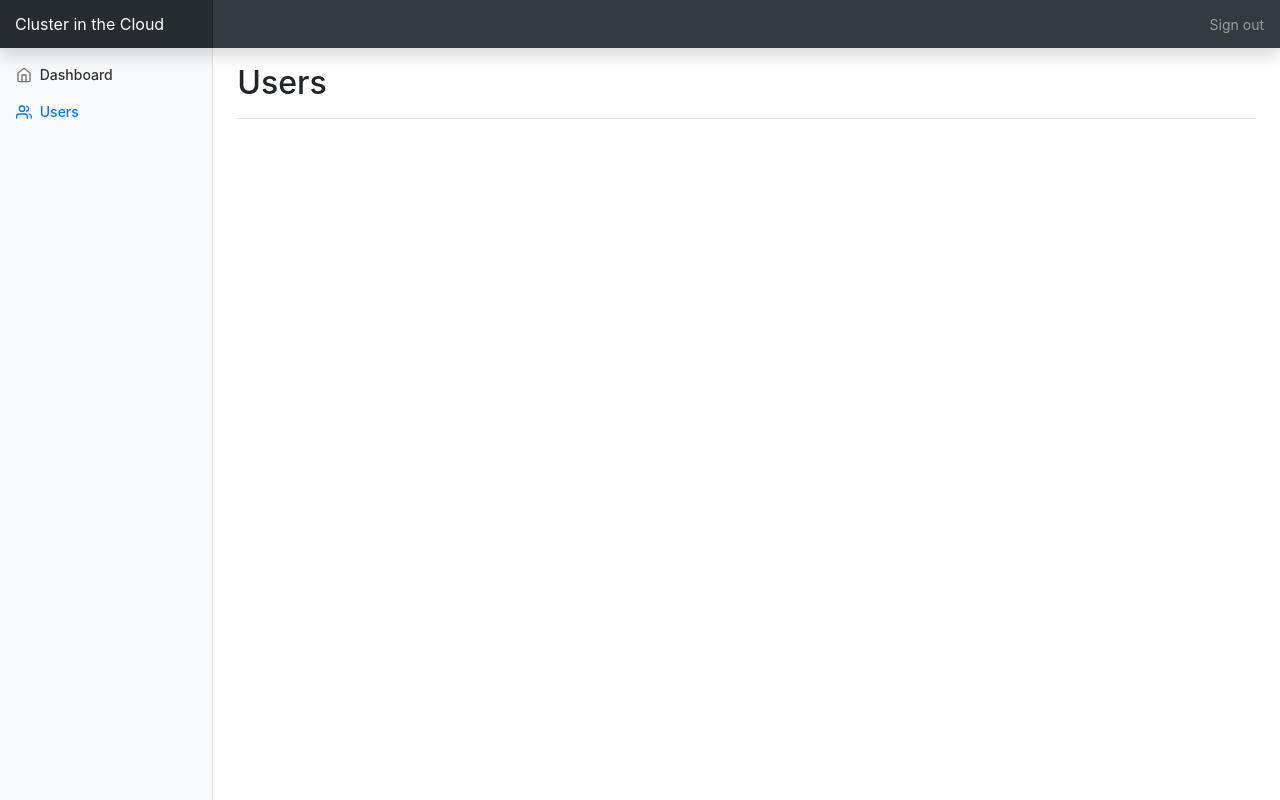
After one commit to clusterinthecloud/webui, a Django app: page /users in a window 1280 px wide. The commit adds this page. Run offline with Django 3.2, Linux system fonts and the light colour scheme; the visitor is signed in with stand-in values (Sample User, id 1); some libraries are stand-ins or nearby versions.

Commit message:
Add users stub and highlight current page

```diff
--- /dev/null
+++ b/citc/templates/users.html
@@ -0,0 +1,7 @@
+{% extends "base.html" %}
+
+{% block content %}
+    <div class="d-flex justify-content-between flex-wrap flex-md-nowrap align-items-center pt-3 pb-2 mb-3 border-bottom">
+        <h1 class="h2">Users</h1>
+    </div>
+{% endblock %}
--- a/citc/urls.py
+++ b/citc/urls.py
@@ -4,5 +4,5 @@ from . import views
 
 urlpatterns = [
     path('', views.index, name='index'),
-    path('info', views.info),
+    path('users', views.users, name="users"),
 ]
--- a/citc/views.py
+++ b/citc/views.py
@@ -8,5 +8,5 @@ def index(request):
 
 
 @login_required
-def info(request):
-    return render(request, "info.html")
+def users(request):
+    return render(request, "users.html")
--- a/templates/base.html
+++ b/templates/base.html
@@ -16,7 +16,7 @@
 <body>
 
 <nav class="navbar navbar-dark sticky-top bg-dark flex-md-nowrap p-0 shadow">
-    <a class="navbar-brand col-md-2 mr-0" href="#">Cluster in the Cloud</a>
+    <a class="navbar-brand col-md-2 mr-0" href="{% url 'index' %}">Cluster in the Cloud</a>
     <button class="navbar-toggler position-absolute d-md-none collapsed" type="button" data-toggle="collapse" data-target="#sidebarMenu" aria-controls="sidebarMenu" aria-expanded="false"
             aria-label="Toggle navigation">
         <span class="navbar-toggler-icon"></span>
@@ -38,13 +38,15 @@
             <div class="sidebar-sticky">
                 <ul class="nav flex-column">
                     <li class="nav-item">
-                        <a class="nav-link active" aria-current="page" href="#">
+                        {% url 'index' as url %}
+                        <a class="nav-link {% if request.path == url %}active{% endif %}" {% if request.path == url %}aria-current="page"{% endif %} href="{{ url }}">
                             <span data-feather="home"></span>
                             Dashboard
                         </a>
                     </li>
                     <li class="nav-item">
-                        <a class="nav-link" href="#">
+                        {% url 'users' as url %}
+                        <a class="nav-link {% if request.path == url %}active{% endif %}" {% if request.path == url %}aria-current="page"{% endif %} href="{{ url }}">
                             <span data-feather="users"></span>
                             Users
                         </a>
```
Also changed, not shown: citc/templates/info.html (deleted, +0 -7 lines).
